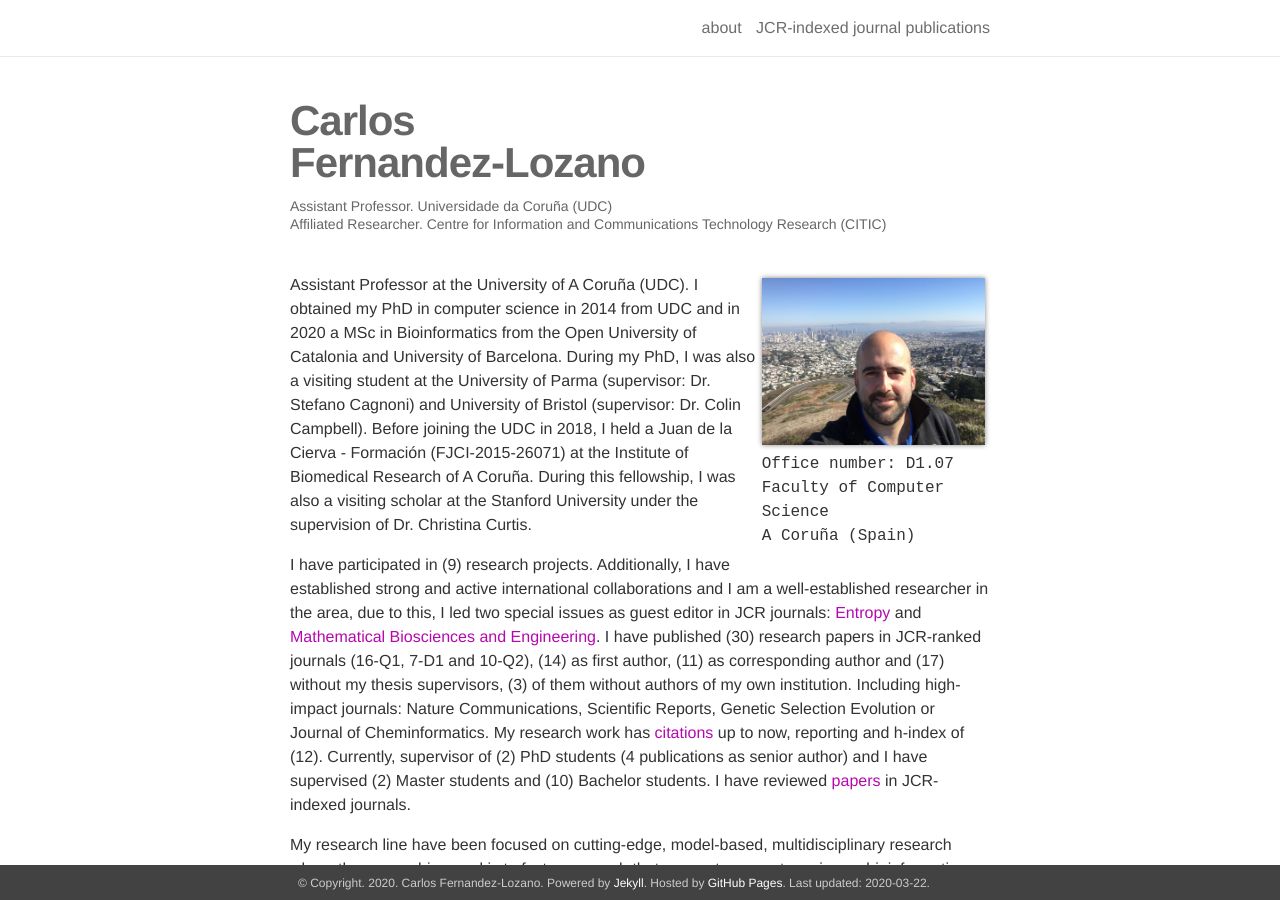
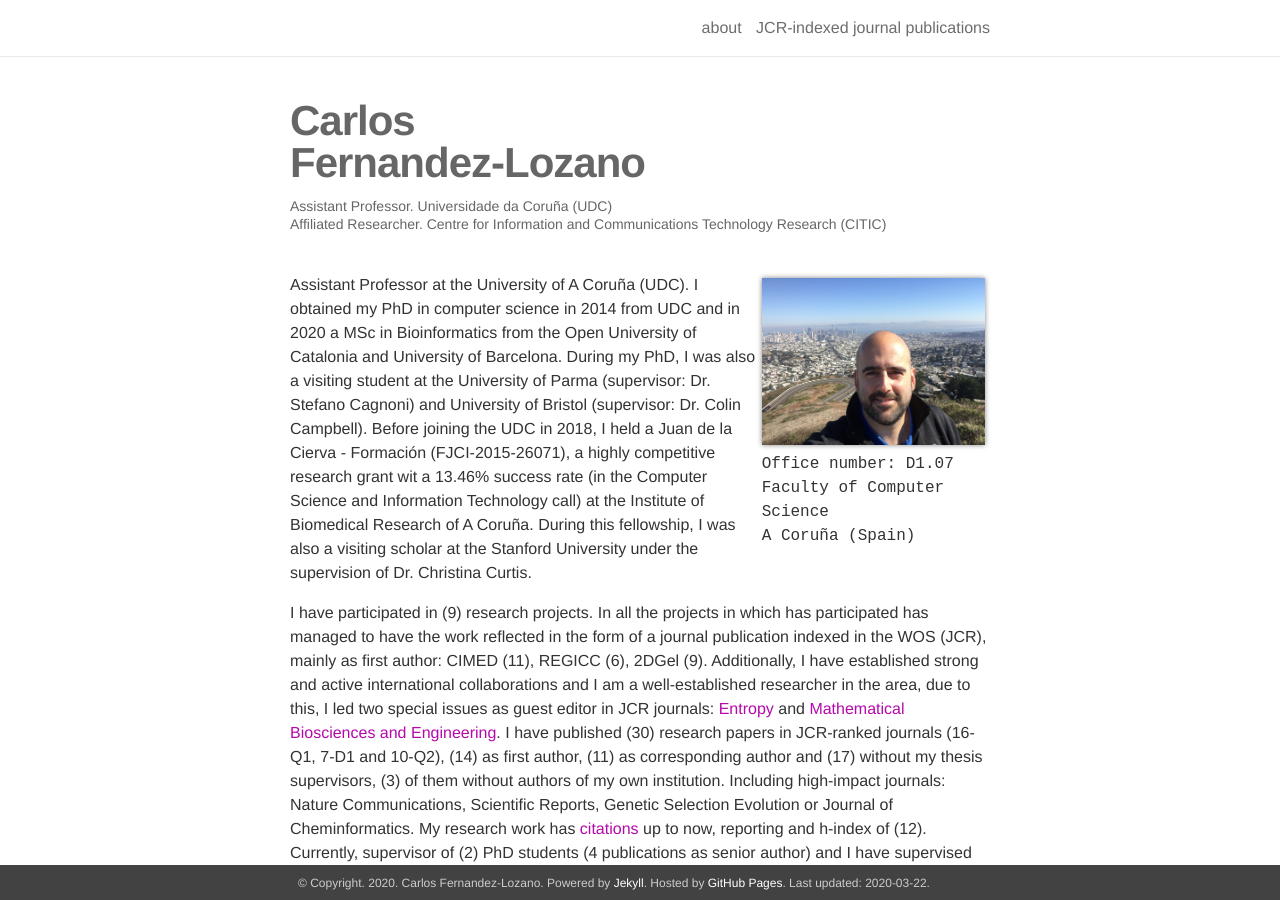
Before and after one commit to cafernandezlo/es_github_cafernandezlo, a Jekyll site: the page built from _pages/about.md, in a window 1280 px wide and 900 px high. Built offline with Jekyll 4.4.1, drawn with Linux system fonts in a browser that asks for light colours; nearby versions of some CDN libraries; some web fonts are replaced.

Commit message:
Some text improvements in about webpage

```diff
--- a/_pages/about.md
+++ b/_pages/about.md
@@ -16,8 +16,8 @@ news: true
 social: true
 ---
 
-Assistant Professor at the University of A Coruña (UDC). I obtained my PhD in computer science in 2014 from UDC and in 2020 a MSc in Bioinformatics from the Open University of Catalonia and University of Barcelona. During my PhD, I was also a visiting student at the University of Parma (supervisor: Dr. Stefano Cagnoni) and University of Bristol (supervisor: Dr. Colin Campbell). Before joining the UDC in 2018, I held a Juan de la Cierva - Formación (FJCI-2015-26071) at the Institute of Biomedical Research of A Coruña. During this fellowship, I was also a visiting scholar at the Stanford University under the supervision of Dr. Christina Curtis.
+Assistant Professor at the University of A Coruña (UDC). I obtained my PhD in computer science in 2014 from UDC and in 2020 a MSc in Bioinformatics from the Open University of Catalonia and University of Barcelona. During my PhD, I was also a visiting student at the University of Parma (supervisor: Dr. Stefano Cagnoni) and University of Bristol (supervisor: Dr. Colin Campbell). Before joining the UDC in 2018, I held a Juan de la Cierva - Formación (FJCI-2015-26071), a highly competitive research grant wit a 13.46% success rate (in the Computer Science and Information Technology call) at the Institute of Biomedical Research of A Coruña. During this fellowship, I was also a visiting scholar at the Stanford University under the supervision of Dr. Christina Curtis.
 
-I have participated in (9) research projects. Additionally, I have established strong and active international collaborations and I am a well-established researcher in the area, due to this, I led two special issues as guest editor in JCR journals: <a href="https://www.mdpi.com/journal/entropy/special_issues/high_dimensional">Entropy</a> and <a href="http://www.aimspress.com/newsinfo/1364.html">Mathematical Biosciences and Engineering</a>. I have published (30) research papers in JCR-ranked journals (16-Q1, 7-D1 and 10-Q2), (14) as first author, (11) as corresponding author and (17) without my thesis supervisors, (3) of them without authors of my own institution. Including high-impact journals: Nature Communications, Scientific Reports, Genetic Selection Evolution or Journal of Cheminformatics. My research work has <a href="https://scholar.google.es/citations?user=gE-7NE4AAAAJ&hl=es">citations</a> up to now, reporting and h-index of (12). Currently, supervisor of (2) PhD students (4 publications as senior author) and I have supervised (2) Master students and (10) Bachelor students. I have reviewed <a href="https://publons.com/researcher/1751450/carlos-fernandez-lozano/">papers</a> in JCR-indexed journals.
+I have participated in (9) research projects.  In all the projects in which has participated has managed to have the work reflected in the form of a journal publication indexed in the WOS (JCR), mainly as first author: CIMED (11), REGICC (6), 2DGel (9). Additionally, I have established strong and active international collaborations and I am a well-established researcher in the area, due to this, I led two special issues as guest editor in JCR journals: <a href="https://www.mdpi.com/journal/entropy/special_issues/high_dimensional">Entropy</a> and <a href="http://www.aimspress.com/newsinfo/1364.html">Mathematical Biosciences and Engineering</a>. I have published (30) research papers in JCR-ranked journals (16-Q1, 7-D1 and 10-Q2), (14) as first author, (11) as corresponding author and (17) without my thesis supervisors, (3) of them without authors of my own institution. Including high-impact journals: Nature Communications, Scientific Reports, Genetic Selection Evolution or Journal of Cheminformatics. My research work has <a href="https://scholar.google.es/citations?user=gE-7NE4AAAAJ&hl=es">citations</a> up to now, reporting and h-index of (12). Currently, supervisor of (2) PhD students (4 publications as senior author) and I have supervised (2) Master students and (10) Bachelor students. I have reviewed <a href="https://publons.com/researcher/1751450/carlos-fernandez-lozano/">papers</a> in JCR-indexed journals.
 
 My research line have been focused on cutting-edge, model-based, multidisciplinary research where the overarching goal is to foster research that connects computer science, bioinformatics and engineering. Particularly, I have developed applications within the convergence between biology and Machine Learning, following a data-driven approach for data integration in the analysis of complex relationships.
```
